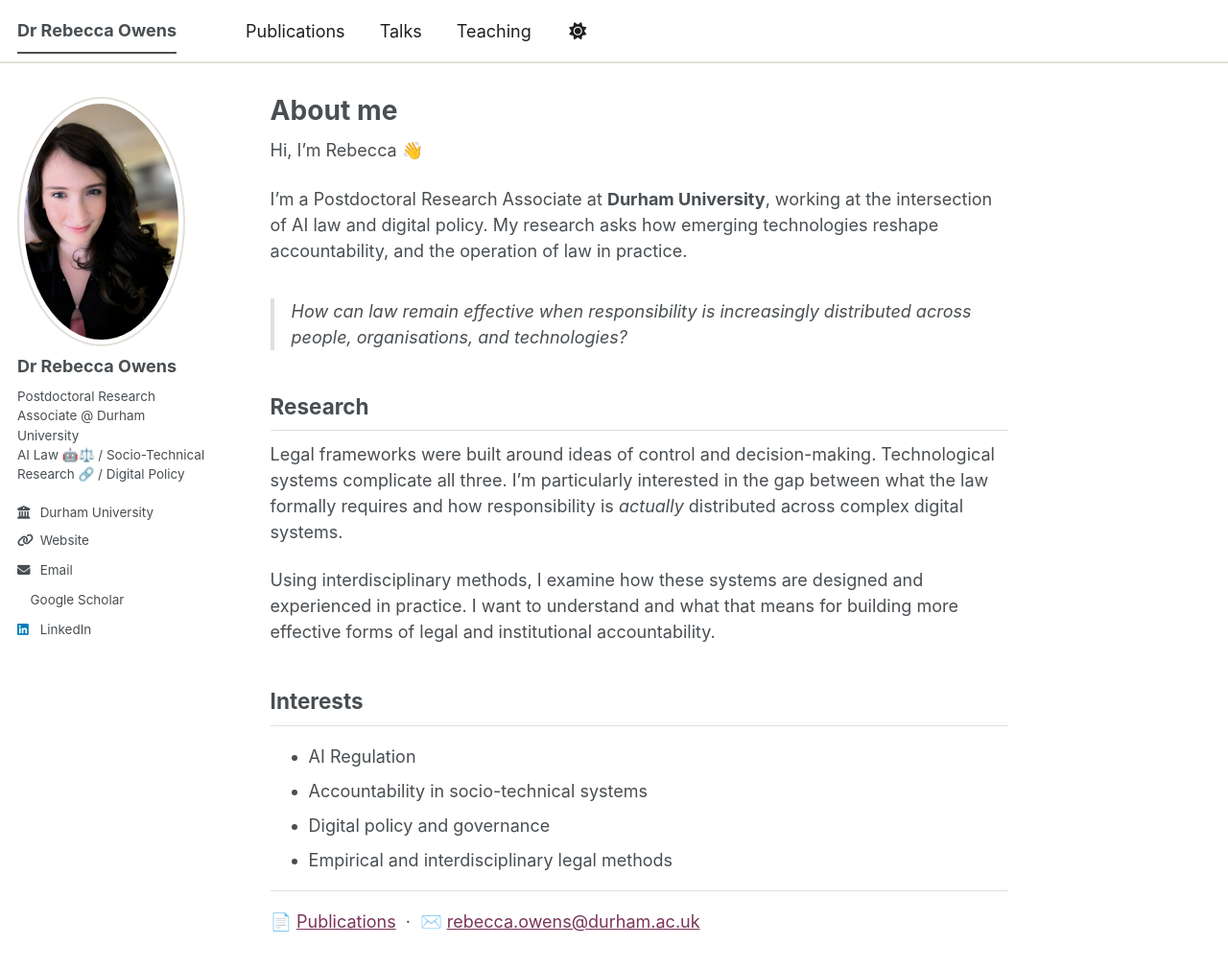
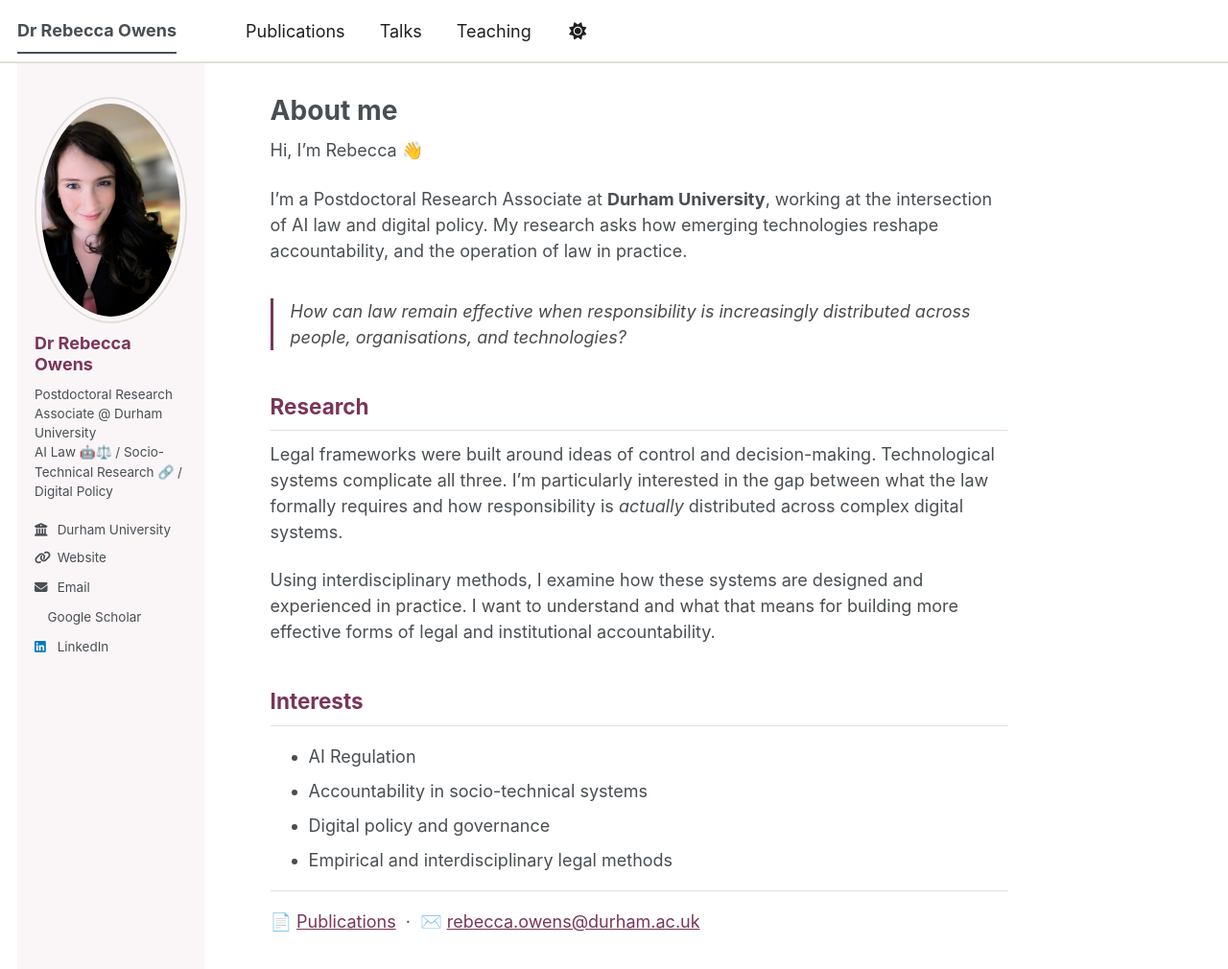
Before and after one commit to Rebecca-Owens/Rebecca-Owens.github.io, a Jekyll site: the page built from _pages/about.md, in a window 1280 px wide and 1152 px high. Shown: the top 1010 px of the window at 96% size. Built offline with Jekyll 4.4.1, drawn with Linux system fonts in a browser that asks for light colours; a style sheet for code colours, icons or effects is not loaded.

Commit message:
Enhance styles in custom.html for content elements
Added custom styles for headings, blockquotes, and sidebar.

```diff
--- a/_includes/head/custom.html
+++ b/_includes/head/custom.html
@@ -64,4 +64,30 @@
 a.site-title {
   color: #7a3559 !important;
 }
+ <style>
+  /* your existing rules — plum links, site title, hidden footer, etc. */
+  .masthead .site-title { color: #7a3559 !important; }
+  .page__footer { display: none; }
+
+  /* new: headings */
+  .page__content h2,
+  .page__content h3 {
+    color: #7a3559;
+    border-bottom-color: #e8dde3;
+  }
+
+  /* new: blockquote */
+  .page__content blockquote {
+    border-left: 3px solid #7a3559;
+    color: #4a4a48;
+  }
+
+  /* new: sidebar */
+  .sidebar {
+    background: #faf6f8;
+    padding: 1.25rem 1rem;
+    border-radius: 6px;
+  }
+  .author__name { color: #7a3559; }
+  .author__urls .fa, .author__urls .ai { color: #7a3559; }
 </style>
```
